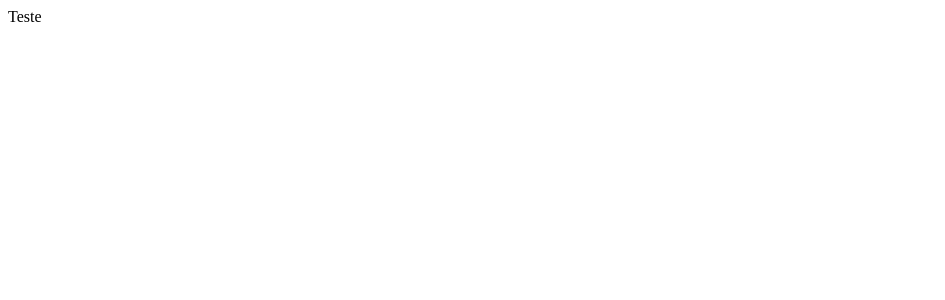
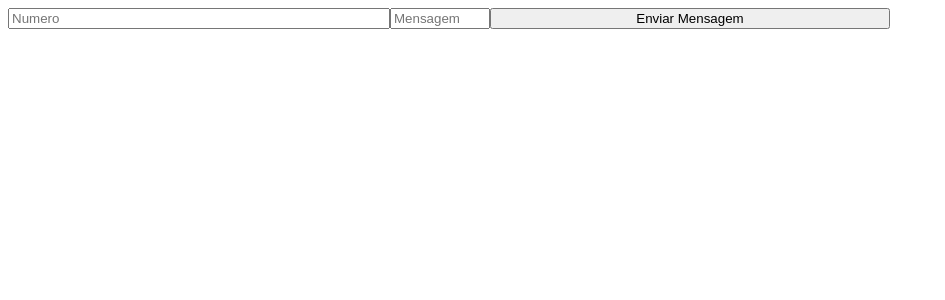
Before and after one commit to OmarBahmad/chatpro-api, a React (Create React App) app: page / in a window 1280 px wide. Shown: the top 300 px of the page, without its empty margins (0-945 px from the left). Built offline with nearby package versions, Linux system fonts and the light colour scheme.

Commit message:
Send Message Finished

```diff
--- a/package.json
+++ b/package.json
@@ -6,6 +6,7 @@
     "@testing-library/jest-dom": "^5.11.4",
     "@testing-library/react": "^11.1.0",
     "@testing-library/user-event": "^12.1.10",
+    "axios": "^0.21.1",
     "react": "^17.0.2",
     "react-dom": "^17.0.2",
     "react-scripts": "4.0.3",
--- a/src/Api/api.js
+++ b/src/Api/api.js
@@ -1,6 +1,7 @@
-const api = {
-    token: 'teste',
-    endPoint: 'teste'
-};
+import axios from 'axios';
+
+const api = axios.create({
+  baseURL: 'https://v4.chatpro.com.br/chatpro-vxn253oqjk'
+});
 
 export default api;
--- a/src/App.js
+++ b/src/App.js
@@ -1,14 +1,44 @@
-import {Container} from "./styles";
-
+import React, { useState } from "react";
+import { createPost } from "./Components/SendMensage/SendMensage";
+import { Container } from "./styles";
 
 function App() {
+  const [message, setMessage] = useState("");
+  const [number, setNumber] = useState("");
+
+  async function postA() {
+    const obj = {
+      number: number,
+      message:message
+    }
+
+    try {
+      await createPost(obj);
+      alert("Post Adicionado com sucesso.");
+    } catch (err) {
+      console.log("erro");
+    }
+    setMessage("");
+    setNumber("");
+  }
+
   return (
     <Container>
-      <div>
-        Teste
-      </div>
+      <input
+        placeholder="Numero"
+        className="input-msg"
+        value={number}
+        onChange={(e) => setNumber(e.target.value)}
+      />
+      <input
+        placeholder="Mensagem"
+        className="input-msg"
+        value={message}
+        onChange={(e) => setMessage(e.target.value)}
+      />
+      <button onClick={postA}>Enviar Mensagem</button>
     </Container>
   );
-};
+}
 
 export default App;
--- /dev/null
+++ b/src/Components/SendMensage/SendMensage.js
@@ -0,0 +1,12 @@
+import api from '../../Api/api'
+
+export const createPost = async (params) => {
+    let summary = [];
+    try {
+      const { data } = await api.post("/api/v1/send_message", JSON.stringify(params), { headers: { 'Content-Type': 'application/json', 'authorization': 'u8wivm37yncm4stjjrhli6av3jqzru' } });
+      summary = data;
+    } catch (error) {
+      alert("Ocorreu um erro ao cadastrar os items");
+    }
+    return summary;
+  }
```
Also changed, not shown: 1 other file (tests, documents, lock files or other folders).
